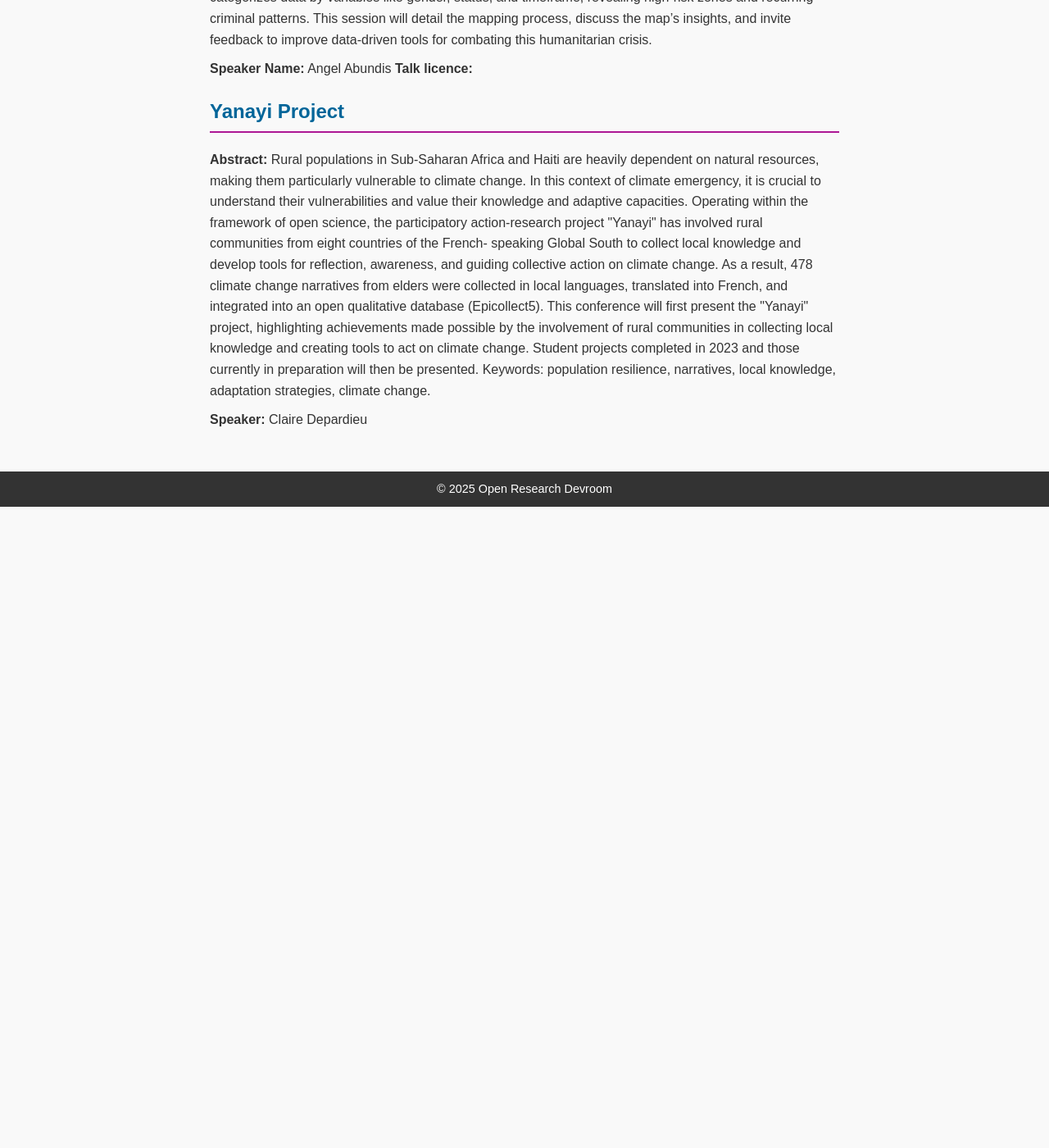
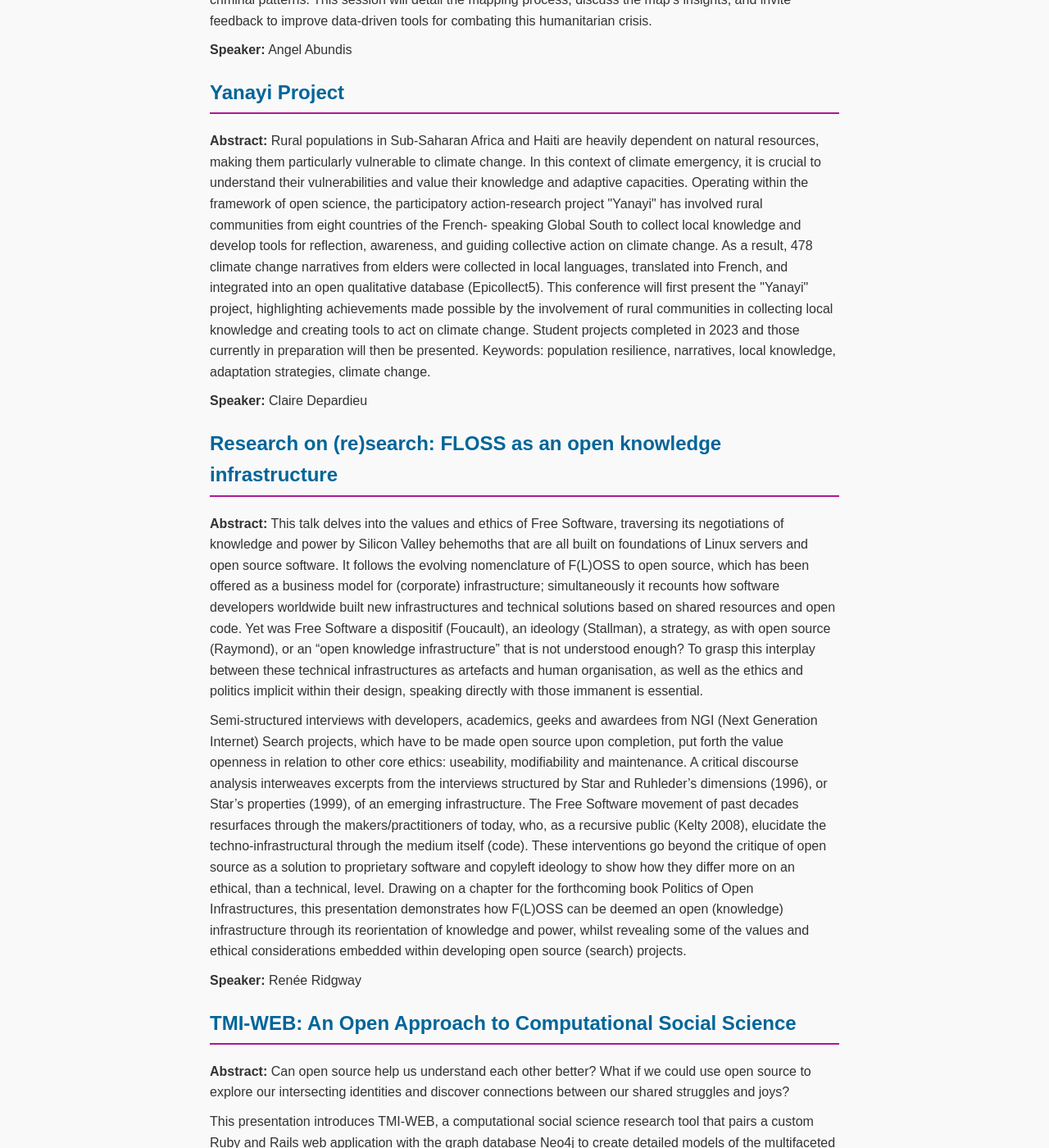
Before and after one commit to research-fosdem/research-fosdem.github.io, a Jekyll site: the page built from 2025-online-schedule.md, in a window 1280 px wide and 1400 px high, scrolled down 3788 px. Shown: the whole window at 82% size. Built offline with Jekyll 4.4.1, drawn with Linux system fonts in a browser that asks for light colours; before the commit the page ends 4406 px from its top, so only the background shows below that; some of the changed text lies outside the part shown.

Commit message:
Update 2025-online-schedule.md

```diff
--- a/2025-online-schedule.md
+++ b/2025-online-schedule.md
@@ -40,7 +40,9 @@ Interactive Q&A doc:
 
 <section>
 <div markdown="1">
-# Abstract of Talks
+
+ # Abstract of Talks
+
 ## Is your Community implementing the Diversity Equity and Inclusion (DEI) equivalent of Python 2.6?
 **Abstract:**
 Many open source research communities want to be more diverse, equitable and inclusive.
@@ -51,9 +53,7 @@ I show how you can make a difference as an individual, organisation, or a commun
 
 I also show examples of how I have embedded these practices into recruitment, internship programs, leadership courses, conferences, and fellowships - and the impact that they have had.
 
-
-
-**Speaker Name:** Rowland Mosbergen.
+**Speaker:** Rowland Mosbergen.
 **Talk licence:** CC-BY4.0
 
 ## Will AI coding assistants kill FLOSS in research software engineering?
@@ -70,7 +70,7 @@ The talk takes inspiration from a blog post on a popular AI coding assistant, Gi
 
 IPR laws and regulations for software have been crucial in shaping the world of free/libre and open source software as we know it today. FLOSS licensing models have been supporting the development of tools that can be used by everyone royalty-free, and fit in with the open science commitment embraced by many funders of academic research. The usefulness of these tools is confirmed every day by growing user communities, including RSE communities around the world. RSE should be fully aware of the risks posed to FLOSS by the use of AI coding assistants and should carry out a risk-benefit analysis before they decide to adopt these tools.
 
-**Speaker Name:** Giuditta Parolini
+**Speaker:** Giuditta Parolini
 **Talk licence:** CC-BY
 
 ## A Universe to be Decided
@@ -81,8 +81,7 @@ In 2022, a team at Google DeepMind discovered that--optimally--the size of these
 
 At UniverseTBD we are coming together as a community to develop and provide such high quality multi-modal open public datasets to advance the cutting edge of both deep learning and astronomy. We want to use these data to train open astronomical foundation models that can be used both to advance science, and also to inspire the next generation of astronomers. We will talk about how we are creating such datasets and models and, more importantly, show how you can get involved.
 
-**Speaker Name:** Mike Smith
-**Talk licence:**
+**Speaker:** Mike Smith
 
 ## Creating an Open Knowledge Graph for Climate
 **Abstract:**
@@ -94,15 +93,13 @@ semanticClimate is a global hybrid community where interns from colleges (mainly
 
 semanticClimate interns come from high-school up and need have no knowledge of software. They learn-by-doing, and in some weeks have 2-hour online sessions daily - these are recorded and transcribed to text for all to see. Interns are encouraged to give public talks (e.g. OKFN, Wikipedia, CODATA) and to make 5 min videos. All software is modular, Git-branched, versioned and unit-tested. Where possible we publish it in J. Open Source Software.
 
-**Speaker Name:** Shweata Hegde
-**Talk licence:**
+**Speaker:** Shweata Hegde
 
 ## Cartography of the Missing: Mapping Forced Disappearances in Jalisco
 **Abstract:**
 This project maps forced disappearances in Jalisco, Mexico, at the neighborhood scale, identifying clusters of incidents within radii as small as 500–700 meters. Using natural language processing (NER) to extract addresses from disappearance records, combined with clustering algorithms and GIS tools, the project visualizes spatial patterns and motivations behind disappearances. The interactive map categorizes data by variables like gender, status, and timeframe, revealing high-risk zones and recurring criminal patterns. This session will detail the mapping process, discuss the map's insights, and invite feedback to improve data-driven tools for combating this humanitarian crisis.
 
-**Speaker Name:** Angel Abundis
-**Talk licence:**
+**Speaker:** Angel Abundis
 
 ## Yanayi Project
 **Abstract:**
@@ -125,7 +122,38 @@ strategies, climate change.
 
 **Speaker:** Claire Depardieu
 
+## Research on (re)search: FLOSS as an open knowledge infrastructure
+**Abstract:**
+This talk delves into the values and ethics of Free Software, traversing its negotiations of knowledge and power by Silicon Valley behemoths that are all built on foundations of Linux servers and open source software. It follows the evolving nomenclature of F(L)OSS to open source, which has been offered as a business model for (corporate) infrastructure; simultaneously it recounts how software developers worldwide built new infrastructures and technical solutions based on shared resources and open code. Yet was Free Software a dispositif (Foucault), an ideology (Stallman), a strategy, as with open source (Raymond), or an “open knowledge infrastructure” that is not understood enough? To grasp this interplay between these technical infrastructures as artefacts and human organisation, as well as the ethics and politics implicit within their design, speaking directly with those immanent is essential.
 
+Semi-structured interviews with developers, academics, geeks and awardees from NGI (Next Generation Internet) Search projects, which have to be made open source upon completion, put forth the value openness in relation to other core ethics: useability, modifiability and maintenance. A critical discourse analysis interweaves excerpts from the interviews structured by Star and Ruhleder’s dimensions (1996), or Star’s properties (1999), of an emerging infrastructure. The Free Software movement of past decades resurfaces through the makers/practitioners of today, who, as a recursive public (Kelty 2008), elucidate the techno-infrastructural through the medium itself (code). These interventions go beyond the critique of open source as a solution to proprietary software and copyleft ideology to show how they differ more on an ethical, than a technical, level. Drawing on a chapter for the forthcoming book Politics of Open Infrastructures, this presentation demonstrates how F(L)OSS can be deemed an open (knowledge) infrastructure through its reorientation of knowledge and power, whilst revealing some of the values and ethical considerations embedded within developing open source (search) projects.
+
+**Speaker:** Renée Ridgway
+
+## TMI-WEB: An Open Approach to Computational Social Science
+**Abstract:**
+Can open source help us understand each other better? What if we could use open source to explore our intersecting identities and discover connections between our shared struggles and joys?
+
+This presentation introduces TMI-WEB, a computational social science research tool that pairs a custom Ruby and Rails web application with the graph database Neo4j to create detailed models of the multifaceted nature of intersecting social identities (e.g., race, gender, or socioeconomic status). These models come to life as interactive visualizations of interconnected nodes in an explorable universe of identities, helping social scientists uncover connections between individual and social experiences.
+
+We are developing TMI-WEB to address critical ethical and technical challenges at the intersection of social science and computing. The project aims to provide an open alternative to proprietary research tools, advance the field of computational social science, and support research that contributes to a more equitable society.
+
+Built in the open and designed to support innovative social research methodologies, TMI-WEB enables scalable operationalization of intersectional analysis across large, text-based datasets—a rare capability in qualitative research. From research design to technical design, TMI-WEB was developed to foster openness, accessibility, and collaboration while advancing the goals of broad social good and societal well-being.
+
+The TMI-WEB source code repository is at https://github.com/identity-research-lab/tmi-web.
+
+**Speaker Names:**  Coraline Ada Ehmke,  Jess Parris
+
+**Bio:**
+Coraline Ada Ehmke is an internationally recognized tech ethicist and software engineer. For more than a decade, she's worked on practical approaches to promoting the values of diversity, equity, and justice in the technology industry, with a particular focus on open source. She is the creator of Contributor Covenant, the first and most popular code of conduct for digital communities, and the Hippocratic License, an innovative software license designed to promote and protect human rights. Coraline co-founded the Organization for Ethical Source (https://ethicalsource.dev) and serves as its Executive Director.
+
+Dr. Jess Parris Westbrook is a tenured Associate Professor of Design at DePaul University's Jarvis College of Computing and Digital Media in Chicago, Illinois, USA, and the Director of the Identity Research Lab. Dr. Westbrook identifies as a postnormal social researcher and critical designer, with a passion for mixing methods, crafting probes and provocations, and connecting data with imagination. Their professional background bridges studio art, applied design, academic research, and education, valuing a commitment to transdisciplinary approaches and innovative collaborations.
+
+## From open code to open contributions: open source in academia
+**Abstract:**
+The world runs on open source and academic research is no different. However, while there have been recent analyses and evaluations of the culture of contributions to open source through industry, the world of academic open source contributions has been less explored, despite increasing mandates for open code and a growing consensus around the importance of funding and support for open source. This talk will present an early look at an upcoming project intending do just this, exploring the what, where, how, why and, critically, the why nots of academic open source contributions. Participants are invited to share their thoughts and help shape the future direction of the study at the end of the presentation.
+
+**Speaker:** Arielle Bennett
 
 </div>
 </section>
```
